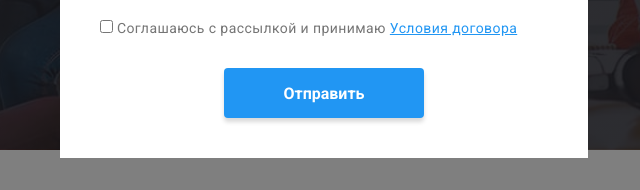
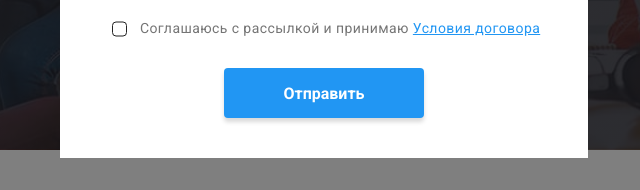
Before and after one commit to Ihor-malyshko/swb, a plain HTML site: page index.html in a window 1280 px wide. Both pictures are taken after a click on the button "Заказать услугу". Shown: the part 531-721 px from the top of the page, 316-956 px from the left. Drawn offline with nearby package versions, Linux system fonts and the light colour scheme.

Commit message:
task 6 fix 3

```diff
--- a/css/styles.css
+++ b/css/styles.css
@@ -823,9 +823,32 @@ body {
 }
 
 /* to do */
-.form__checkbox {
-  /* Оригинальный чекбокс о принятии лицензионного соглашения в форме заявки скрыт, а его визуальное оформление сделано вручную, при помощи псевдоэлемента и векторного изображения галочки. */
-  /* Когда инпут получает фокус, иконка в нём меняет цвет на основной цвет акцента. */
+.checkbox {
+  -webkit-appearance: none;
+}
+
+.checkbox__icon {
+  position: absolute;
+  width: 15px;
+  height: 15px;
+  top: 50%;
+  left: 12px;
+  transform: translateY(-50%);
+
+  border: 1px solid var(--primary-title-color);
+  border-radius: 4px;
+}
+
+.checkbox:checked + .checkbox__icon {
+  background-image: url(../images/icon-check.svg);
+  /* fill: #ffffff; */
+  background-color: var(--accent-color);
+  background-origin: border-box;
+  border-color: transparent;
+}
+
+.checkbox__label {
+  padding-left: 36px;
 }
 
 .form__button {
--- a/index.html
+++ b/index.html
@@ -468,9 +468,10 @@
         </div>
 
         <div class="form__field ">
-          <input type="checkbox" class="form__checkbox" name="policy" value="policy" id="policy">
-          <label for="policy">Соглашаюсь с рассылкой и принимаю </label>
-          <a href="" class="form__link">Условия договора</a>
+          <input class="checkbox" type="checkbox" name="policy" value="policy" id="policy">
+          <span class="checkbox__icon"> </span>
+          <label for="policy" class="checkbox__label"> Соглашаюсь с рассылкой и принимаю </label>
+          <a href="" class="form__link"> Условия договора </a>
         </div>
 
         <button type="submit" class="form__button button">Отправить</button>
```
Also changed, not shown: images/icon-check.svg (added).
